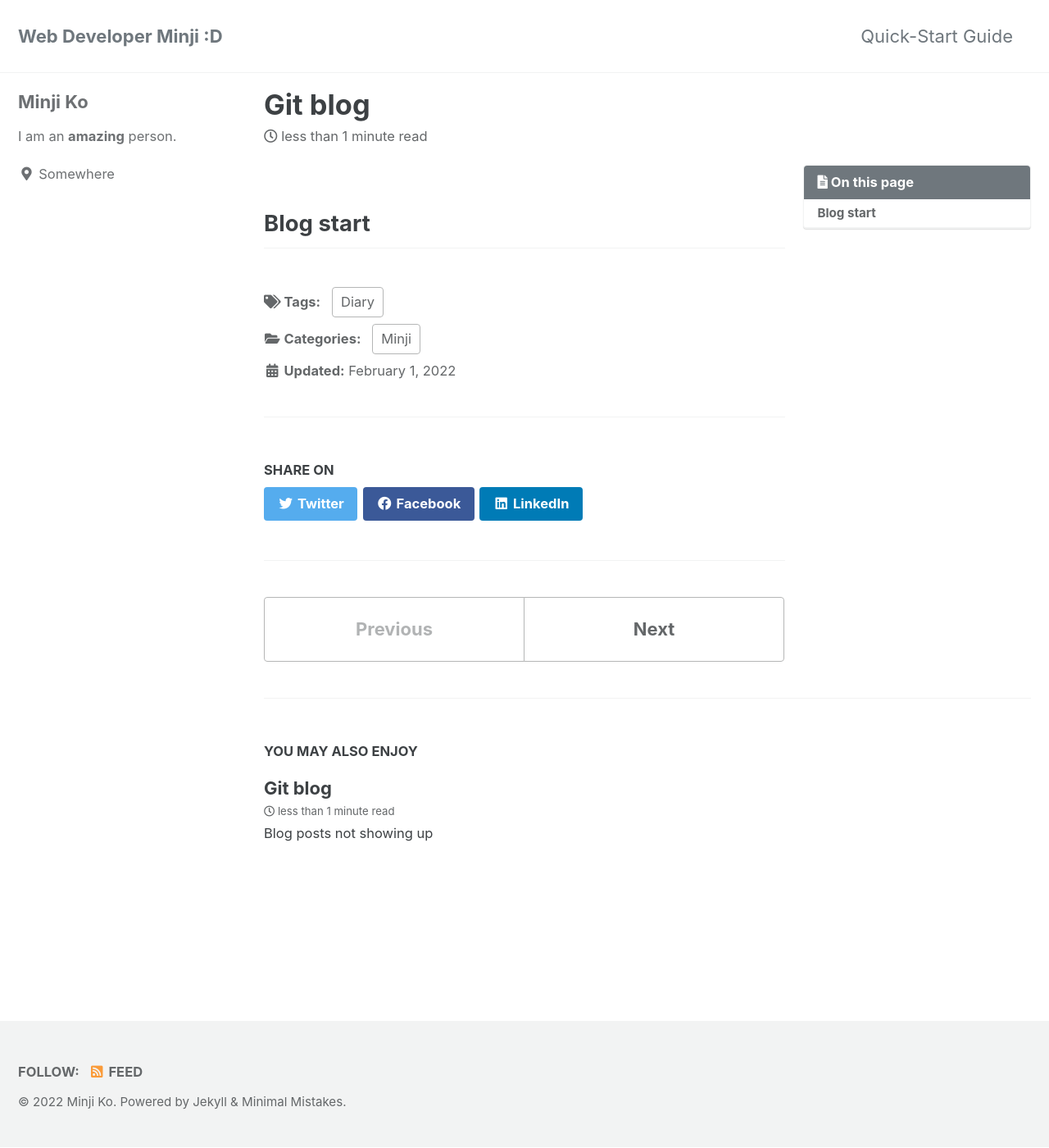
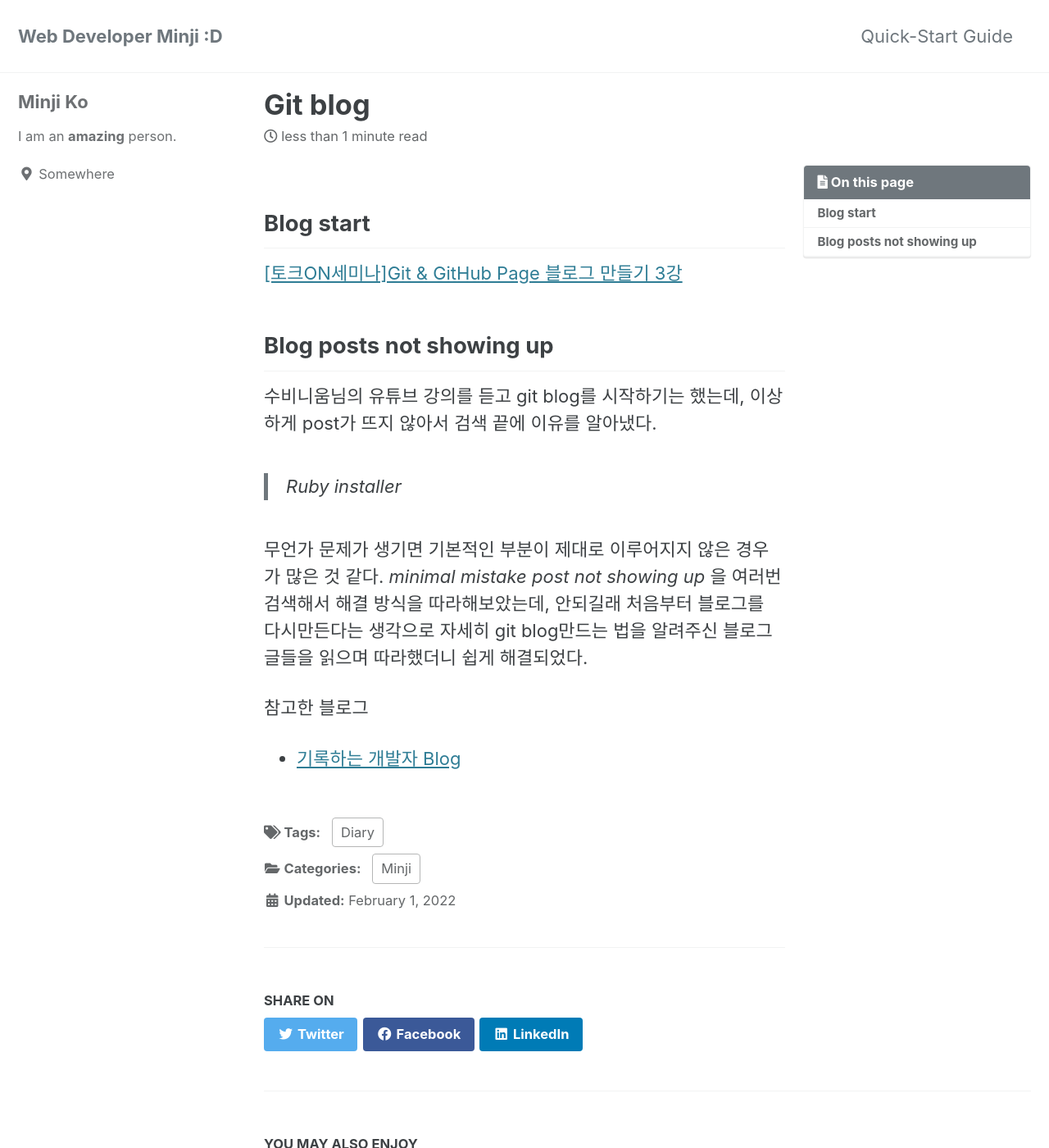
Before and after one commit to Minji-Ko/Minji-Ko.github.io, a Jekyll site: the page built from _posts/2022-02-01-Blogstart.md, in a window 1280 px wide and 1400 px high. Shown: the whole window at 82% size. Built offline with Jekyll 4.4.1, drawn with Linux system fonts in a browser that asks for light colours; cached includes are drawn as plain includes.

Commit message:
blog post successfully showing up

```diff
--- a/_posts/2022-02-01-Blogstart.md
+++ b/_posts/2022-02-01-Blogstart.md
@@ -9,3 +9,17 @@ toc : true
 ---
 
 ## Blog start
+[[토크ON세미나]Git & GitHub Page 블로그 만들기 3강](https://www.youtube.com/watch?v=f6SxCasJqNY)
+
+## Blog posts not showing up
+
+수비니움님의 유튜브 강의를 듣고 git blog를 시작하기는 했는데,
+이상하게 post가 뜨지 않아서 검색 끝에 이유를 알아냈다.
+> Ruby installer
+
+무언가 문제가 생기면 기본적인 부분이 제대로 이루어지지 않은 경우가 많은 것 같다.
+*minimal mistake post not showing up* 을 여러번 검색해서 해결 방식을 따라해보았는데,
+안되길래 처음부터 블로그를 다시만든다는 생각으로 자세히 git blog만드는 법을 알려주신 블로그 글들을 읽으며 따라했더니 쉽게 해결되었다.
+
+참고한 블로그
+- [기록하는 개발자 Blog](https://honbabzone.com/jekyll/start-gitHubBlog/)
```
Also changed, not shown: _posts/2022-02-02-posts not shwoing up.md (deleted, +0 -19 lines).
